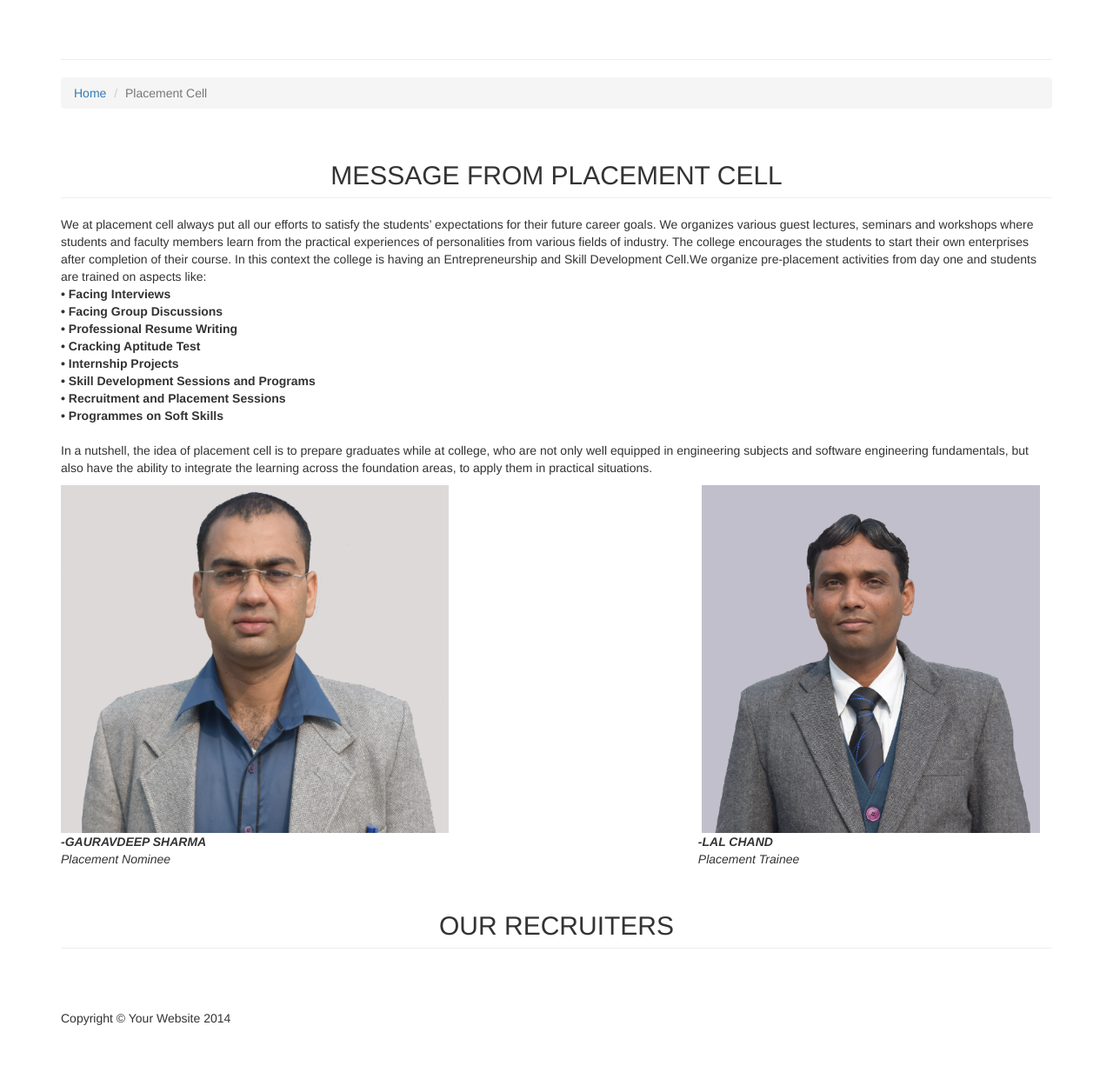
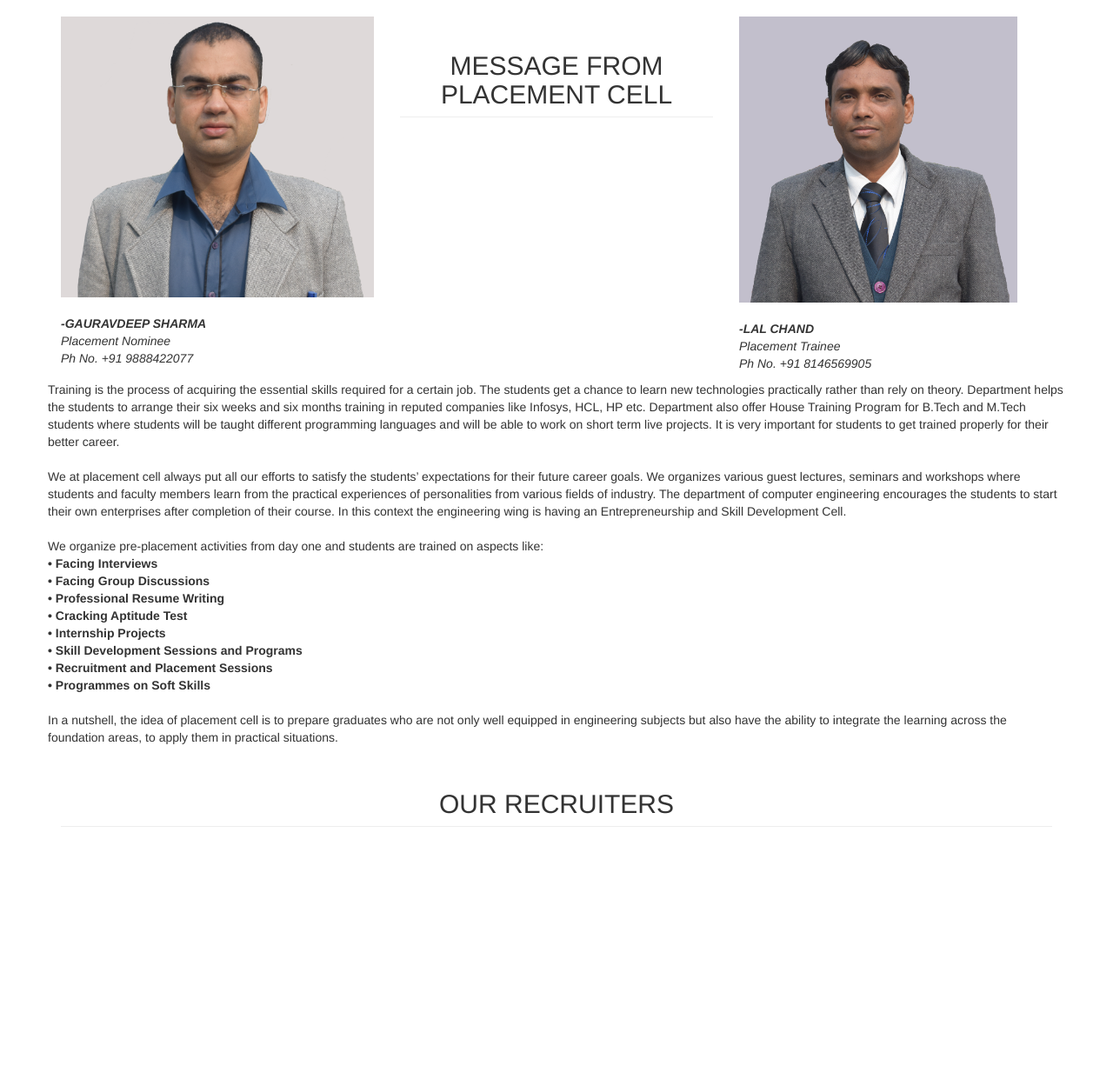
Before and after one commit to sarthak221995/ucoe, a Django app: page /placement_rec/ in a window 1280 px wide. Shown: the part 51-1292 px from the top of the page at 87% size. After the commit the page ends 1002 px from the top, so only its background shows below. Run offline with Django 3.2, Linux system fonts and the light colour scheme; data that the repository does not hold is empty; some libraries are stand-ins or nearby versions.

Commit message:
lastDay2

```diff
--- a/placement_extended/templates/placement_extended/post_list.html
+++ b/placement_extended/templates/placement_extended/post_list.html
@@ -19,7 +19,7 @@
     <meta name="description" content="">
     <meta name="author" content="">
 
-    <title>CSE_PUP DEPT</title>
+    <title>COMPUTER SCIENCE DEPARTMENT</title>
 
 
     <!-- Custom Fonts
--- a/placement_rec/templates/placement_rec/post_list.html
+++ b/placement_rec/templates/placement_rec/post_list.html
@@ -163,26 +163,26 @@
     <div class="container">
 
         <!-- Page Heading/Breadcrumbs -->
-        <div class="row">
-            <div class="col-lg-12">
-                <h1 class="page-header">
 
-                </h1>
-                <ol class="breadcrumb">
-                    <li><a href="/">Home</a>
-                    </li>
-                    <li class="active">Placement Cell</li>
-                </ol>
-            </div>
-        </div>
+
+
+
+
         <!-- /.row -->
+<div class="row">
+  <div class="col-xs-6 col-md-4"><img src="/static/images/p_n.png" alt="..."class="img-responsive" height="420" width="420"/><br>
+                <p><i><left><b>-GAURAVDEEP SHARMA</b> <br>Placement Nominee<left><br>Ph No. +91 9888422077<left></i></p></div>
+  <div class="col-xs-6 col-md-4"><center><h2 class="page-header">MESSAGE FROM PLACEMENT CELL</h2></center>
+</div>
+  <div class="col-xs-6 col-md-4"><img src="/static/images/p_t.png"alt="..."class="img-responsive"height="320" width="320"><br>
+                <p><i><left><b>-LAL CHAND</b> <br>Placement Trainee <br>Ph No. +91 8146569905<left></i></p></div>
+</div>
 
-        <!-- Intro Content -->
-        <div class="row">
-
-            <div class="col-md-12">
-                <center><h2 class="page-header">MESSAGE FROM PLACEMENT CELL</h2></center>
-                <p>We at placement cell always put all our efforts to satisfy the students’ expectations for their future career goals. We organizes various guest lectures, seminars and workshops where students and faculty members learn from the practical experiences of personalities from various fields of industry. The college encourages the students to start their own enterprises after completion of their course. In this context the college is having an Entrepreneurship and Skill Development Cell.We organize pre-placement activities from day one and students are trained on aspects like:<br><b>
+   <div class="row">
+    <p>Training is the process of acquiring the essential skills required for a certain job. The students get a chance to learn new technologies practically rather than rely on theory. Department helps the students to arrange their six weeks and six months training in reputed companies like Infosys, HCL,  HP etc. Department also offer House Training Program for B.Tech and M.Tech students where students will be taught different programming languages and will be able to work on short term live projects. It is very important for students to get trained properly for their better career.
+                    <br><br>We at placement cell always put all our efforts to satisfy the students’ expectations for their future career goals. We organizes various guest lectures, seminars and workshops where students and faculty members learn from the practical experiences of personalities from various fields of industry. The department of computer engineering encourages the students to start their own enterprises after completion of their course. In this context the engineering wing is having an Entrepreneurship and Skill Development Cell.<br><br>
+                    We organize pre-placement activities from day one and students are trained on aspects like:
+<br><b>
 •   Facing Interviews<br>
 •   Facing Group Discussions<br>
 •   Professional Resume Writing<br>
@@ -192,44 +192,9 @@
 •   Recruitment and Placement Sessions<br>
 •   Programmes on Soft Skills<br>
 <br></b>
-In a nutshell, the idea of placement cell is to prepare graduates while at college, who are not only well equipped in engineering subjects and software engineering fundamentals, but also have the ability to integrate the learning across the foundation areas, to apply them in practical situations.</p>
-
-
-            </div>
-
-        </div>
-
-
-         <div class="row">
-
-            <div class="col-md-6">
-
-              <div id="yourContainer">
-
-                <img src="/static/images/p_n.png" alt="..."height="400px"  /><br>
-                <p><i><left><b>-GAURAVDEEP SHARMA</b> <br>Placement Nominee<left></i></p>
-
-                </div>
-
-
-            </div>
-
-             <div class="col-md-6">
-                <div id="yourContainer">
-&nbsp;&nbsp;&nbsp;&nbsp;&nbsp;&nbsp;&nbsp;&nbsp;&nbsp;&nbsp;&nbsp;&nbsp;&nbsp;&nbsp;&nbsp;&nbsp;&nbsp;&nbsp;&nbsp;&nbsp;&nbsp;&nbsp;&nbsp;&nbsp;&nbsp;&nbsp;&nbsp;&nbsp;&nbsp;&nbsp;&nbsp;&nbsp;&nbsp;&nbsp;&nbsp;&nbsp;&nbsp;&nbsp;
-                <img src="/static/images/p_t.png" alt="..."height="400px" />
-
-              <p><i><left>&nbsp;&nbsp;&nbsp;&nbsp;&nbsp;&nbsp;&nbsp;&nbsp;&nbsp;&nbsp;&nbsp;&nbsp;&nbsp;&nbsp;&nbsp;&nbsp;&nbsp;&nbsp;&nbsp;&nbsp;&nbsp;&nbsp;&nbsp;&nbsp;&nbsp;&nbsp;&nbsp;&nbsp;&nbsp;&nbsp;&nbsp;&nbsp;&nbsp;&nbsp;&nbsp;&nbsp;&nbsp;&nbsp;<b>-LAL CHAND</b> <br>&nbsp;&nbsp;&nbsp;&nbsp;&nbsp;&nbsp;&nbsp;&nbsp;&nbsp;&nbsp;&nbsp;&nbsp;&nbsp;&nbsp;&nbsp;&nbsp;&nbsp;&nbsp;&nbsp;&nbsp;&nbsp;&nbsp;&nbsp;&nbsp;&nbsp;&nbsp;&nbsp;&nbsp;&nbsp;&nbsp;&nbsp;&nbsp;&nbsp;&nbsp;&nbsp;&nbsp;&nbsp;&nbsp;Placement Trainee<left></i></p>
-                </div>
-
-            </div>
-
-        </div>
-
-        <!-- /.row -->
-
-
-
+In a nutshell, the idea of placement cell is to prepare graduates who are not only well equipped in engineering subjects but also have the ability to integrate the learning across the foundation areas, to apply them in practical situations.
+<p>
+   </div>
 
 
 
@@ -258,13 +223,7 @@ In a nutshell, the idea of placement cell is to prepare graduates while at colle
 
 
         <!-- Footer -->
-        <footer>
-            <div class="row">
-                <div class="col-lg-12">
-                    <p>Copyright &copy; Your Website 2014</p>
-                </div>
-            </div>
-        </footer>
+
 
     </div>
     <!-- /.container -->
```
Also changed, not shown: about/templates/about/about.html (+7 -10 lines), faculty/templates/faculty/post_detail.html (+4 -4 lines).
